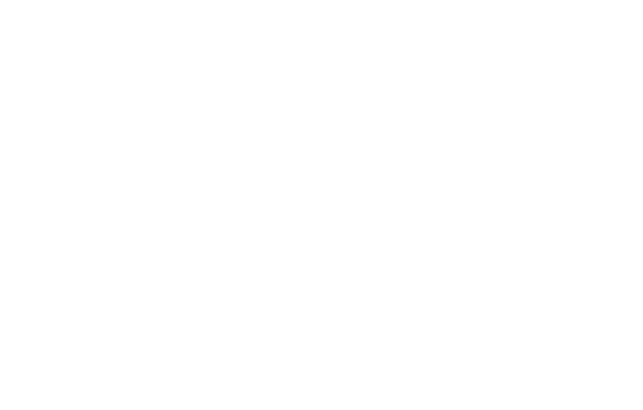
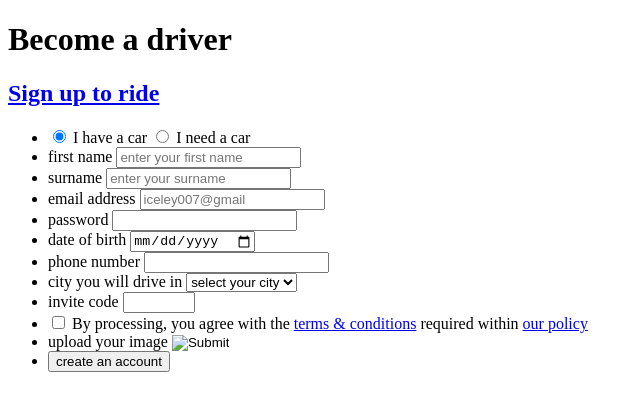
Before and after one commit to eugeneinie/wk26b5, a plain HTML site: page form.html in a window 1280 px wide. Shown: the whole page, without its empty margins (0-643 px from the left). Drawn offline with Linux system fonts and the light colour scheme.

Commit message:
Feat: Used span,label,input,option&button elements

```diff
--- a/form.html
+++ b/form.html
@@ -3,9 +3,93 @@
 <head>
     <meta charset="UTF-8">
     <meta name="viewport" content="width=device-width, initial-scale=1.0">
-    <title>form fundamentals</title>
+    <title>Form fundamentals</title>
 </head>
 <body>
-
+    <header>
+        <h1>Become a driver</h1>
+        <h2>
+            <a href="#">Sign up to ride</a>
+        </h2>
+    </header>
+    <main>
+        <form action="">
+            <ul>
+                <li>
+                    <span>
+                        <input type="radio" name="car" id="have" checked>
+                        <label for="I have a car">I have a car</label>
+                    </span>
+                    <span>
+                        <input type="radio" name="car" id="need">
+                        <label for="I need a car">I need a car</label>
+                    </span>
+                </li>
+                <li>
+                    <label for="fname">first name</label>
+                    <input type="text" name="fname" id="fname" placeholder="enter your first name" required>
+                </li>
+                <li>
+                    <label for="sname">surname</label>
+                    <input type="text" name="sname" id="sname" placeholder="enter your surname" required>
+                </li>
+                <li>
+                    <label for="email">email address</label>
+                    <input type="email" name="email" id="email" placeholder="iceley007@gmail" required>
+                </li>
+                <li>
+                    <label for="pwd">password</label>
+                    <input type="password" name="password" id="password" required>
+                </li>
+                <li>
+                    <label for="dob">date of birth</label>
+                    <input type="date" name="dob" id="dob">
+                </li>
+                <li>
+                    <label for="tel">phone number</label>
+                    <input type="tel" name="tel" id="tel">
+                </li>
+                <li>
+                    <label for="city">city you will drive in</label>
+                    <select>
+                        <option value="default" selected>select your city</option>
+                        <optgroup label="SOUTH WEST">
+                            <option value="Lg">Lagos</option>
+                            <option value="Ak">Akure</option>
+                        </optgroup>
+                        <optgroup label="SOUTH SOUTH">
+                            <option value="Ph">Portharcourt</option>
+                            <option value="Uy">Uyo</option>
+                        </optgroup>
+                        <optgroup label="SOUTH EAST">
+                            <option value="An">Anambra</option>
+                            <option value="En">Enugu</option>
+                        </optgroup>
+                        <optgroup label="NORTH CENTRAL">
+                            <option value="Abj">Abj</option>
+                            <option value="Js">Jos</option>
+                        </optgroup>
+                    </select>
+                </li>
+                <li>
+                    <label for="invite">invite code</label>
+                    <input type="number" name="invite" id="invite" min="5000" max="9999">
+                </li>
+                <li>
+                    <input type="checkbox" name="terms" id="terms">
+                    <label for="terms">
+                        By processing, you agree with the <a href="#">terms &amp; conditions</a> required within <a href="#">our policy</a>
+                    </label>
+                </li>
+                <li>
+                    <label for="upload">upload your image</label>
+                    <input type="image" name="upload" id="upload" accept="image/png" size="2048" multiple>
+                </li>
+                <li>
+                    <button type="button">create an account</button>
+                </li>
+            </ul>
+        </form>
+    </main>
 </body>
 </html>
```
